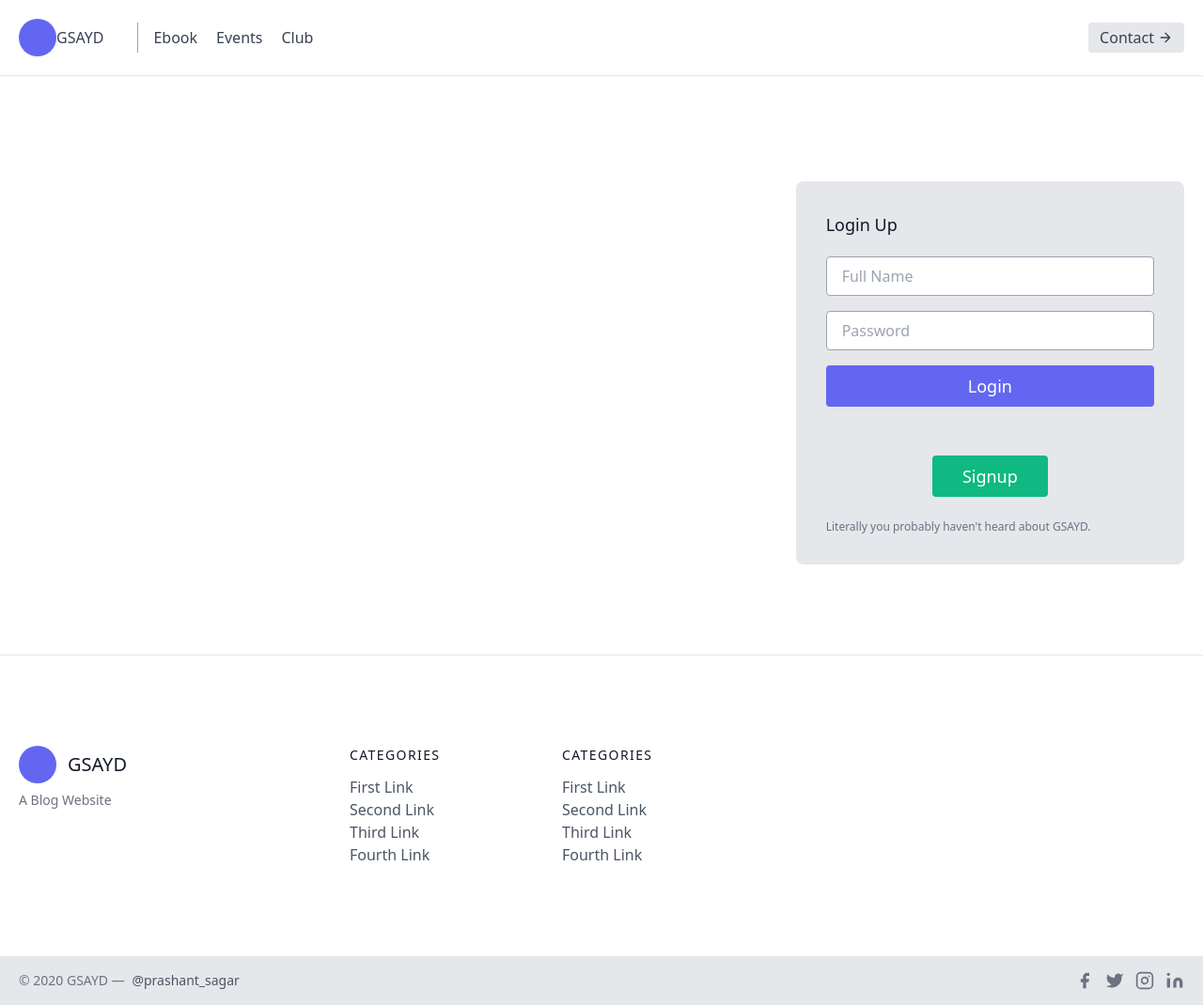
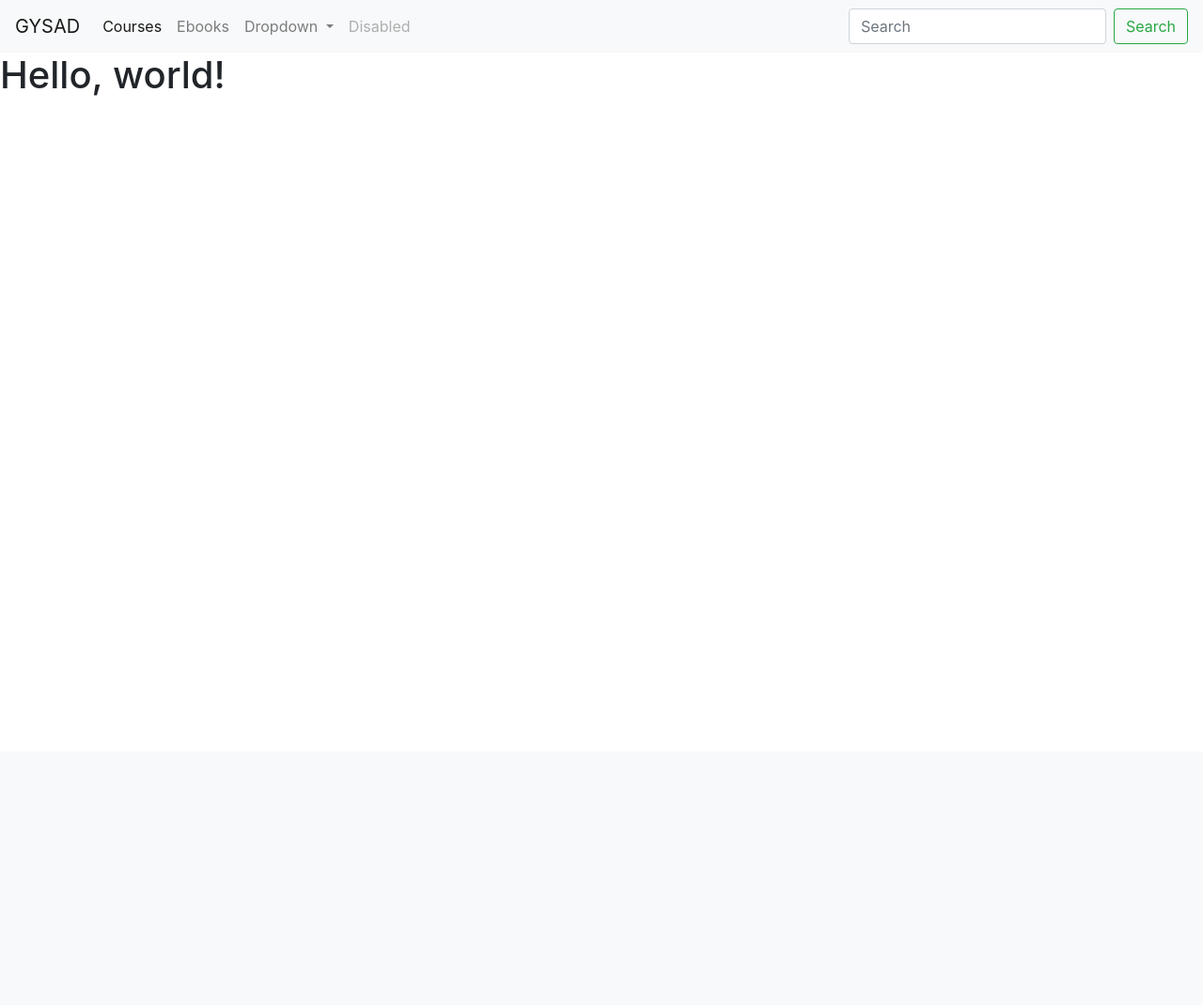
Before and after one commit to prashantsagar73/minor-project, a Django app: page / in a window 1280 px wide. Shown: the whole page at 94% size. After the commit the page ends 102 px from the top, so only its background shows below. Run offline with Django 3.2, Linux system fonts and the light colour scheme; some libraries are stand-ins or nearby versions.

Commit message:
new nav setup and and restart the home page

```diff
--- a/GSAYD/templates/main.html
+++ b/GSAYD/templates/main.html
@@ -1,152 +1,68 @@
-<!DOCTYPE html>
+<!doctype html>
 <html lang="en">
   <head>
-    <meta charset="UTF-8">
+    <!-- Required meta tags -->
+    <meta charset="utf-8">
+    <meta name="viewport" content="width=device-width, initial-scale=1, shrink-to-fit=no">
     <link href="https://unpkg.com/tailwindcss@^1.0/dist/tailwind.min.css" rel="stylesheet">
-<!--  <link rel="stylesheet" href="https://stackpath.bootstrapcdn.com/bootstrap/4.5.2/css/bootstrap.min.css" integrity="sha384-JcKb8q3iqJ61gNV9KGb8thSsNjpSL0n8PARn9HuZOnIxN0hoP+VmmDGMN5t9UJ0Z" crossorigin="anonymous">-->
-    <title> {% block title %}
-{% endblock title %}</title>
+
+    <!-- Bootstrap CSS -->
+    <link rel="stylesheet" href="https://stackpath.bootstrapcdn.com/bootstrap/4.5.2/css/bootstrap.min.css" integrity="sha384-JcKb8q3iqJ61gNV9KGb8thSsNjpSL0n8PARn9HuZOnIxN0hoP+VmmDGMN5t9UJ0Z" crossorigin="anonymous">
+
+    <title>GSAYD</title>
   </head>
 <body>
-  <!-- nav   -->
-  <header class="text-gray-700 body-font">
-    <div class="container mx-auto flex flex-wrap p-5 flex-col md:flex-row items-center">
-      <a class="flex title-font font-medium items-center text-gray-900 mb-4 md:mb-0">
-        <svg xmlns="http://www.w3.org/2000/svg" fill="none" stroke="currentColor" stroke-linecap="round" stroke-linejoin="round" stroke-width="2" class="w-10 h-10 text-white p-2 bg-indigo-500 rounded-full" viewBox="0 0 24 24">
-          <path d=""></path>
-        </svg>
-        {% comment %} <span class="ml-3 text-xl" href="/">Home</span> {% endcomment %}
-                <a class="mr-5 hover:text-gray-900"href="/">GSAYD</a>
+<!--navbar-->
+<nav class="navbar navbar-expand-lg navbar-light bg-light">
+  <a class="navbar-brand" href="#">GYSAD</a>
+  <button class="navbar-toggler" type="button" data-toggle="collapse" data-target="#navbarSupportedContent" aria-controls="navbarSupportedContent" aria-expanded="false" aria-label="Toggle navigation">
+    <span class="navbar-toggler-icon"></span>
+  </button>
 
+  <div class="collapse navbar-collapse" id="navbarSupportedContent">
+    <ul class="navbar-nav mr-auto">
+      <li class="nav-item active">
+        <a class="nav-link" href="#">Courses<span class="sr-only">(current)</span></a>
+      </li>
+      <li class="nav-item">
+        <a class="nav-link" href="#">Ebooks</a>
+      </li>
+      <li class="nav-item dropdown">
+        <a class="nav-link dropdown-toggle" href="#" id="navbarDropdown" role="button" data-toggle="dropdown" aria-haspopup="true" aria-expanded="false">
+          Dropdown
         </a>
-      <nav class="md:mr-auto md:ml-4 md:py-1 md:pl-4 md:border-l md:border-gray-400	flex flex-wrap items-center text-base justify-center">
-        <a class="mr-5 hover:text-gray-900" href="/ebook">Ebook</a>
-        <a class="mr-5 hover:text-gray-900"href="/events">Events</a>
-        <a class="mr-5 hover:text-gray-900"href="/club">Club</a>
-        {% comment %} <a class="mr-5 hover:text-gray-900"href="/">Home</a> {% endcomment %}
+        <div class="dropdown-menu" aria-labelledby="navbarDropdown">
+          <a class="dropdown-item" href="#">Action</a>
+          <a class="dropdown-item" href="#">Another action</a>
+          <div class="dropdown-divider"></div>
+          <a class="dropdown-item" href="#">Something else here</a>
+        </div>
+      </li>
+      <li class="nav-item">
+        <a class="nav-link disabled" href="#" tabindex="-1" aria-disabled="true">Disabled</a>
+      </li>
+    </ul>
+    <form class="form-inline my-2 my-lg-0">
+      <input class="form-control mr-sm-2" type="search" placeholder="Search" aria-label="Search">
+      <button class="btn btn-outline-success my-2 my-sm-0" type="submit">Search</button>
+    </form>
+  </div>
 </nav>
-      <button class="inline-flex items-center bg-gray-200 border-0 py-1 px-3 focus:outline-none hover:bg-gray-300 rounded text-base mt-4 md:mt-0">Contact
-        <svg fill="none" stroke="currentColor" stroke-linecap="round" stroke-linejoin="round" stroke-width="2" class="w-4 h-4 ml-1" viewBox="0 0 24 24">
-          <path d="M5 12h14M12 5l7 7-7 7"></path>
-        </svg>
-      </button>
-    </div>
-  </header>
-<hr>
+
+
 {% block body %}
 
 {% endblock body %}
 <!--  signup-->
 
 
+<body>
+    <h1>Hello, world!</h1>
 
-
-
-<!-- Login modal -->
-<section class="text-gray-700 body-font">
-  <div class="container px-5 py-24 mx-auto flex flex-wrap items-center">
-    <div class="lg:w-3/5 md:w-1/2 md:pr-16 lg:pr-0 pr-0">
-    </div>
-    <div class="lg:w-2/6 md:w-1/2 bg-gray-200 rounded-lg p-8 flex flex-col md:ml-auto w-full mt-4 md:mt-4">
-      <h2 class="text-gray-900 text-lg font-medium title-font mb-5">Login Up</h2>
-      <input class="bg-white rounded border border-gray-400 focus:outline-none focus:border-indigo-500 text-base px-4 py-2 mb-4" placeholder="Full Name" type="text">
-      <input class="bg-white rounded border border-gray-400 focus:outline-none focus:border-indigo-500 text-base px-4 py-2 mb-4" placeholder="Password" type="password">
-      <button class="text-white bg-indigo-500 border-0 py-2 px-8 focus:outline-none hover:bg-indigo-600 rounded text-lg">Login</button> <br>
-<div class="p-3 mt-4 w-full">
-          <button class="flex mx-auto text-white bg-green-500 border-0 py-2 px-8 focus:outline-none hover:bg-indigo-600 rounded text-lg">Signup</button>
-        </div>
-
-      <p class="text-xs text-gray-500 mt-3">Literally you probably haven't heard about GSAYD.</p>
-    </div>
-  </div>
-</section>
-
-
-
-<hr>
-  <!-- footer  -->
-  <footer class="text-gray-700 body-font">
-    <div class="container px-5 py-24 mx-auto flex md:items-center lg:items-start md:flex-row md:flex-no-wrap flex-wrap flex-col">
-      <div class="w-64 flex-shrink-0 md:mx-0 mx-auto text-center md:text-left">
-        <a class="flex title-font font-medium items-center md:justify-start justify-center text-gray-900">
-          <svg xmlns="http://www.w3.org/2000/svg" fill="none" stroke="currentColor" stroke-linecap="round" stroke-linejoin="round" stroke-width="2" class="w-10 h-10 text-white p-2 bg-indigo-500 rounded-full" viewBox="0 0 24 24">
-            <path>image logo path</path>
-          </svg>
-          <span class="ml-3 text-xl">GSAYD</span>
-        </a>
-        <p class="mt-2 text-sm text-gray-500">A Blog Website</p>
-      </div>
-      <div class="flex-grow flex flex-wrap md:pl-20 -mb-10 md:mt-0 mt-10 md:text-left text-center">
-        <div class="lg:w-1/4 md:w-1/2 w-full px-4">
-          <h2 class="title-font font-medium text-gray-900 tracking-widest text-sm mb-3">CATEGORIES</h2>
-          <nav class="list-none mb-10">
-            <li>
-              <a class="text-gray-600 hover:text-gray-800">First Link</a>
-            </li>
-            <li>
-              <a class="text-gray-600 hover:text-gray-800">Second Link</a>
-            </li>
-            <li>
-              <a class="text-gray-600 hover:text-gray-800">Third Link</a>
-            </li>
-            <li>
-              <a class="text-gray-600 hover:text-gray-800">Fourth Link</a>
-            </li>
-          </nav>
-        </div>
-        <div class="lg:w-1/4 md:w-1/2 w-full px-4">
-          <h2 class="title-font font-medium text-gray-900 tracking-widest text-sm mb-3">CATEGORIES</h2>
-          <nav class="list-none mb-10">
-            <li>
-              <a class="text-gray-600 hover:text-gray-800">First Link</a>
-            </li>
-            <li>
-              <a class="text-gray-600 hover:text-gray-800">Second Link</a>
-            </li>
-            <li>
-              <a class="text-gray-600 hover:text-gray-800">Third Link</a>
-            </li>
-            <li>
-              <a class="text-gray-600 hover:text-gray-800">Fourth Link</a>
-            </li>
-          </nav>
-        </div>
-      </div>
-    </div>
-    <div class="bg-gray-200">
-      <div class="container mx-auto py-4 px-5 flex flex-wrap flex-col sm:flex-row">
-        <p class="text-gray-500 text-sm text-center sm:text-left">© 2020 GSAYD —
-          <a href="https://twitter.com/knyttneve" rel="noopener noreferrer" class="text-gray-600 ml-1" target="_blank">@prashant_sagar</a>
-        </p>
-        <span class="inline-flex sm:ml-auto sm:mt-0 mt-2 justify-center sm:justify-start">
-          <a class="text-gray-500">
-            <svg fill="currentColor" stroke-linecap="round" stroke-linejoin="round" stroke-width="2" class="w-5 h-5" viewBox="0 0 24 24">
-              <path d="M18 2h-3a5 5 0 00-5 5v3H7v4h3v8h4v-8h3l1-4h-4V7a1 1 0 011-1h3z"></path>
-            </svg>
-          </a>
-          <a class="ml-3 text-gray-500">
-            <svg fill="currentColor" stroke-linecap="round" stroke-linejoin="round" stroke-width="2" class="w-5 h-5" viewBox="0 0 24 24">
-              <path d="M23 3a10.9 10.9 0 01-3.14 1.53 4.48 4.48 0 00-7.86 3v1A10.66 10.66 0 013 4s-4 9 5 13a11.64 11.64 0 01-7 2c9 5 20 0 20-11.5a4.5 4.5 0 00-.08-.83A7.72 7.72 0 0023 3z"></path>
-            </svg>
-          </a>
-          <a class="ml-3 text-gray-500">
-            <svg fill="none" stroke="currentColor" stroke-linecap="round" stroke-linejoin="round" stroke-width="2" class="w-5 h-5" viewBox="0 0 24 24">
-              <rect width="20" height="20" x="2" y="2" rx="5" ry="5"></rect>
-              <path d="M16 11.37A4 4 0 1112.63 8 4 4 0 0116 11.37zm1.5-4.87h.01"></path>
-            </svg>
-          </a>
-          <a class="ml-3 text-gray-500">
-            <svg fill="currentColor" stroke="currentColor" stroke-linecap="round" stroke-linejoin="round" stroke-width="0" class="w-5 h-5" viewBox="0 0 24 24">
-              <path stroke="none" d="M16 8a6 6 0 016 6v7h-4v-7a2 2 0 00-2-2 2 2 0 00-2 2v7h-4v-7a6 6 0 016-6zM2 9h4v12H2z"></path>
-              <circle cx="4" cy="4" r="2" stroke="none"></circle>
-            </svg>
-          </a>
-        </span>
-      </div>
-    </div>
-  </footer>
-</body>
+    <!-- Optional JavaScript -->
+    <!-- jQuery first, then Popper.js, then Bootstrap JS -->
     <script src="https://code.jquery.com/jquery-3.5.1.slim.min.js" integrity="sha384-DfXdz2htPH0lsSSs5nCTpuj/zy4C+OGpamoFVy38MVBnE+IbbVYUew+OrCXaRkfj" crossorigin="anonymous"></script>
     <script src="https://cdn.jsdelivr.net/npm/popper.js@1.16.1/dist/umd/popper.min.js" integrity="sha384-9/reFTGAW83EW2RDu2S0VKaIzap3H66lZH81PoYlFhbGU+6BZp6G7niu735Sk7lN" crossorigin="anonymous"></script>
     <script src="https://stackpath.bootstrapcdn.com/bootstrap/4.5.2/js/bootstrap.min.js" integrity="sha384-B4gt1jrGC7Jh4AgTPSdUtOBvfO8shuf57BaghqFfPlYxofvL8/KUEfYiJOMMV+rV" crossorigin="anonymous"></script>
+  </body>
 </html>
```
Lines whose indentation alone changed are shown as unchanged.
